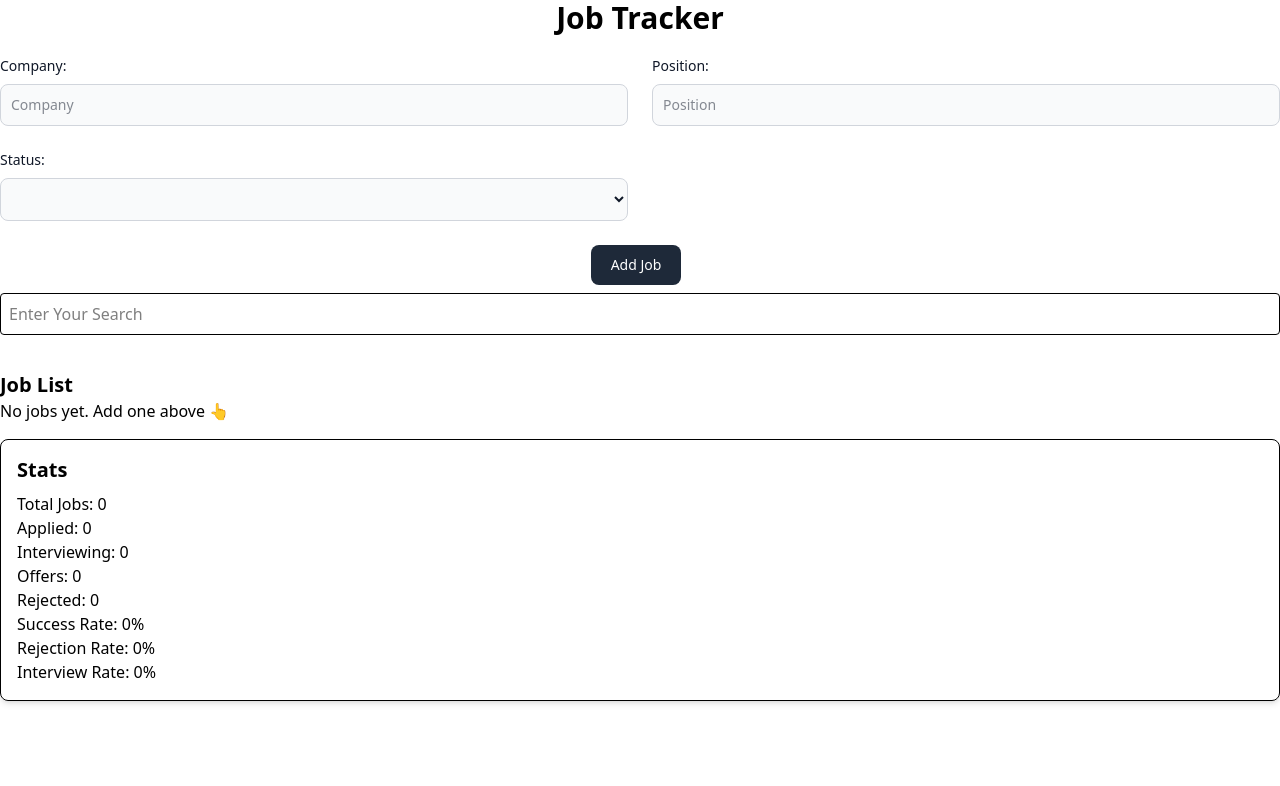
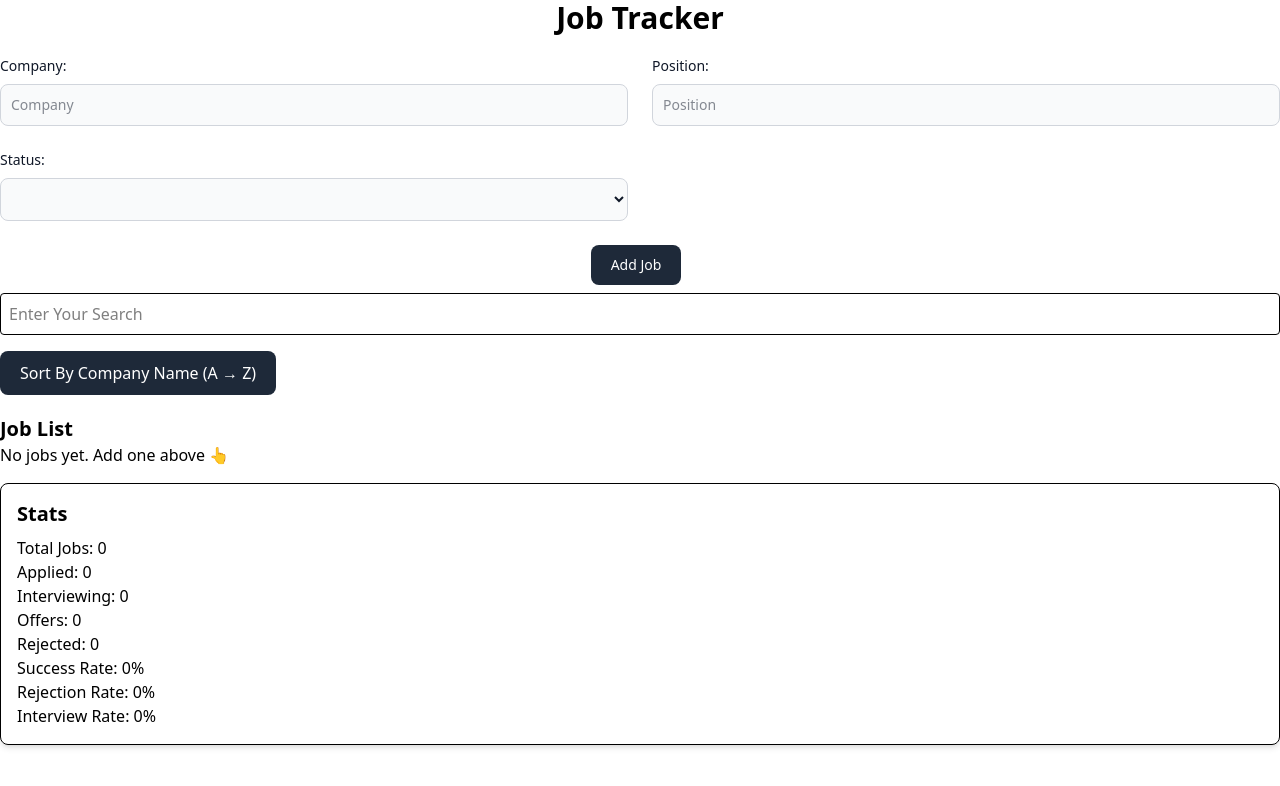
Before and after one commit to codebyAvijit/job-tracker, a React (Vite) app: page / in a window 1280 px wide. Shown: the top 786 px of the page. Built offline with nearby package versions, Linux system fonts and the light colour scheme.

Commit message:
sorting  functionality added

```diff
--- a/src/App.jsx
+++ b/src/App.jsx
@@ -1,21 +1,24 @@
-import React, { useEffect, useState } from "react";
+import React, { use, useEffect, useState } from "react";
 import AddJobForm from "./components/AddJobForm";
 import StatsSection from "./components/StatsSection";
 
 const App = () => {
   // const [jobs, setJobs] = useState([]);
+  //adding state for search functionality
   const [jobs, setJobs] = useState(() => {
     const stored = localStorage.getItem("jobs");
     return stored ? JSON.parse(stored) : [];
   });
-
-  //adding state for search functionality
 
   const [searchTerm, setSearchTerm] = useState("");
   const [editingIndex, setEditingIndex] = useState(null);
   const [editCompany, setEditCompany] = useState("");
   const [editPosition, setEditPosition] = useState("");
   const [editStatus, setEditStatus] = useState("");
+
+  //adding state to implement sorting
+
+  const [sortOrder, setSortOrder] = useState("asc");
 
   //setting up localStorage to get data
 
@@ -68,6 +71,22 @@ const App = () => {
     );
   });
 
+  // sorting function
+  const sortingFunction = () => {
+    const sortedJobs = [...jobs].sort((a, b) => {
+      if (sortOrder === "asc") {
+        return a.company.localeCompare(b.company);
+      } else {
+        return b.company.localeCompare(a.company);
+      }
+    });
+
+    setJobs(sortedJobs);
+
+    // toggle sort order for next click
+    setSortOrder(sortOrder === "asc" ? "desc" : "asc");
+  };
+
   return (
     <>
       <div className="text-3xl font-bold text-center mb-5">Job Tracker</div>
@@ -80,6 +99,14 @@ const App = () => {
         onChange={(e) => setSearchTerm(e.target.value)}
         className="border p-2 rounded mb-4 w-full"
       />
+
+      {/* sorting button */}
+      <button
+        onClick={sortingFunction}
+        className="text-white bg-gray-800 hover:bg-gray-900 px-5 py-2.5 rounded-lg"
+      >
+        Sort By Company Name ({sortOrder === "asc" ? "A → Z" : "Z → A"})
+      </button>
       <div className="mt-5">
         <h2 className="text-xl font-semibold">Job List</h2>
         {jobs.length === 0 ? (
```
